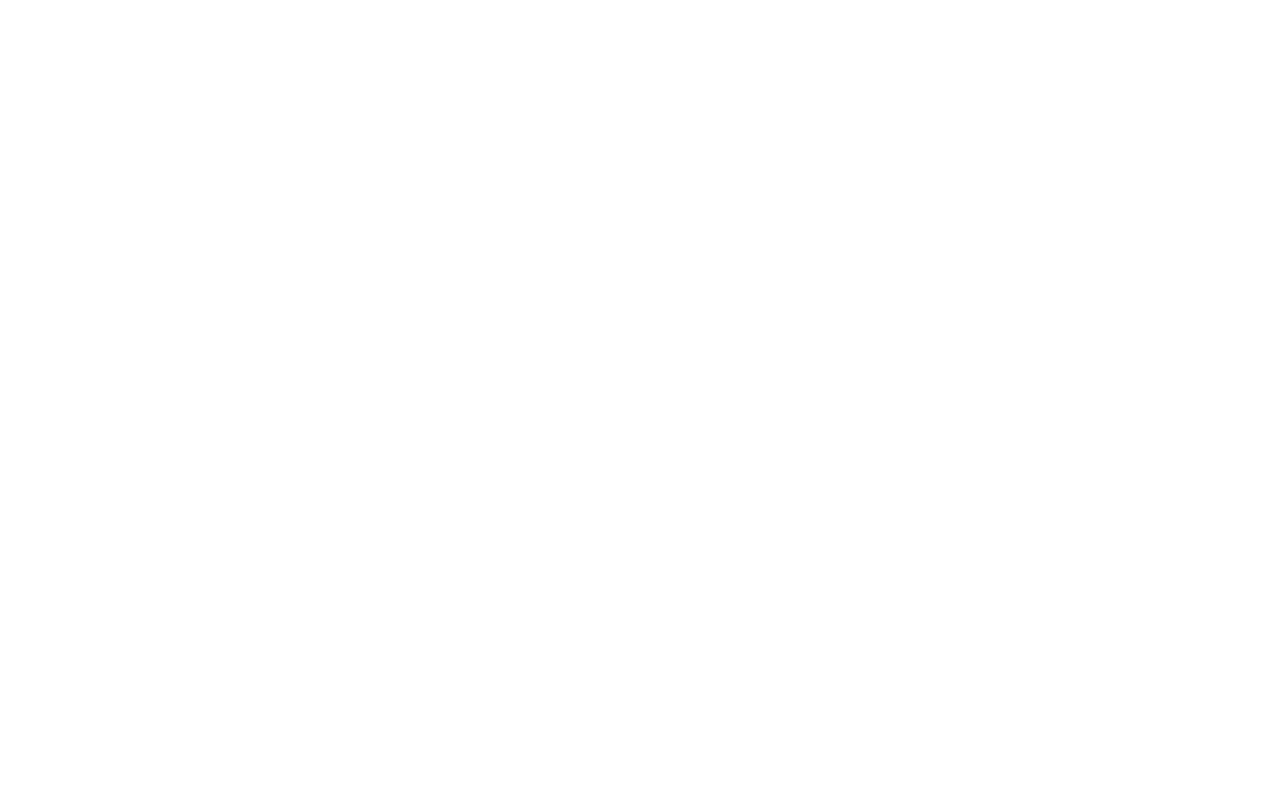
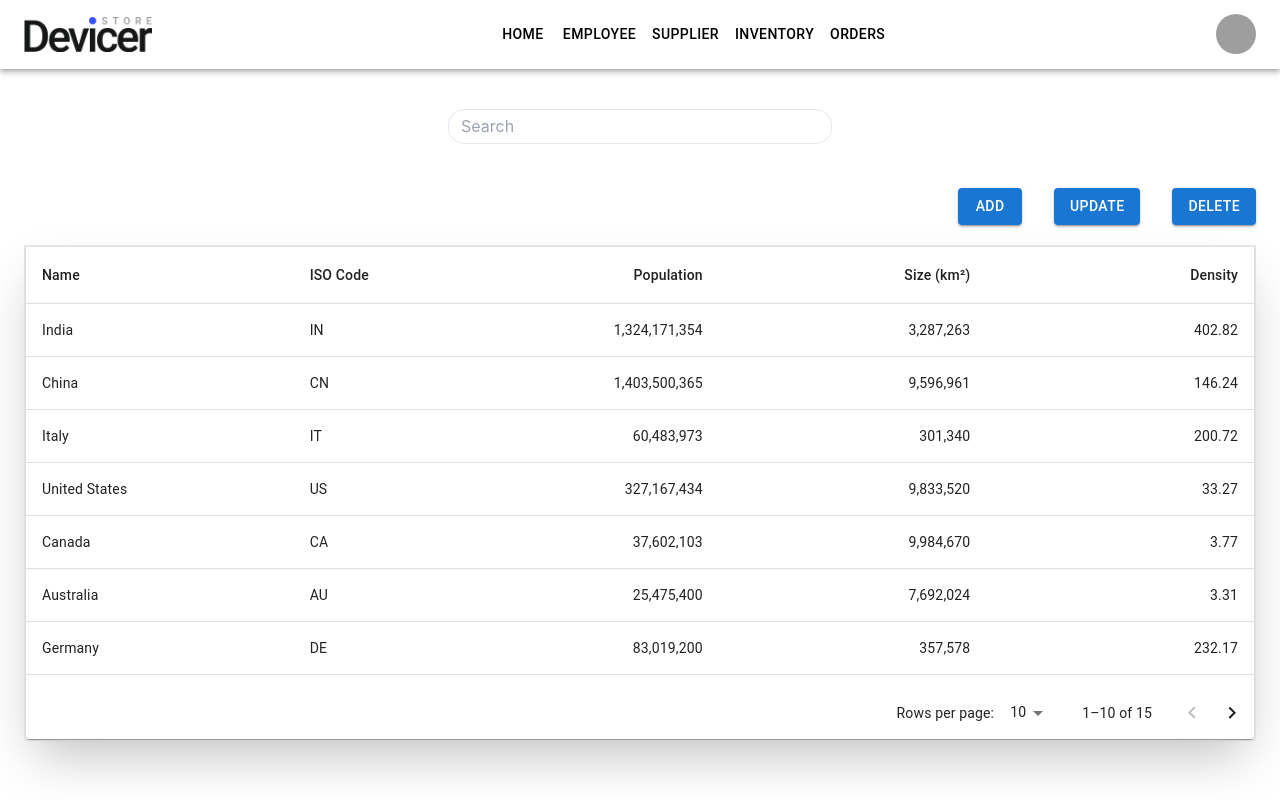
Before and after one commit to Sithum1220/Mobile-Shop-Management-System, a React (Create React App) app in the folder Client/: page /employee in a window 1280 px wide. Before the commit this address had no page. Built offline with nearby package versions, Linux system fonts and the light colour scheme; grey boxes are pictures that could not be loaded.

Commit message:
Employee Form

```diff
--- a/Client/src/App.tsx
+++ b/Client/src/App.tsx
@@ -3,17 +3,17 @@
 import {BrowserRouter, Route, Routes} from "react-router-dom";
 import {Login} from "./view/pages/Login/Login";
 import {Register} from "./view/pages/Register/Register";
-import {Dashboard} from "./view/pages/Dashboard/Dashboard";
 import {DefaultLayout} from "./view/common/DefaultContent/DefaultLayout";
+import {MainContent} from "./view/common/MainContent/MainContent";
 
 function App() {
   return (
     <div>
       <BrowserRouter>
           <Routes>
-              <Route path="/" Component={Login}></Route>
-              <Route path="/register" Component={Register}></Route>
-              <Route path="/home" Component={DefaultLayout}></Route>
+              <Route path="/" element={<Login />} />
+              <Route path="/register" element={<Register />} />
+              <Route path="/*" element={<DefaultLayout />} />
           </Routes>
       </BrowserRouter>
     </div>
--- a/Client/src/view/common/DefaultContent/DefaultLayout.tsx
+++ b/Client/src/view/common/DefaultContent/DefaultLayout.tsx
@@ -2,6 +2,7 @@
 import {NavBar} from "../NavBar/NavBar";
 import {Dashboard} from "../../pages/Dashboard/Dashboard";
 import {MainContent} from "../MainContent/MainContent";
+import {Login} from "../../pages/Login/Login";
 
 export class DefaultLayout extends Component {
     render() {
--- a/Client/src/view/common/MainContent/MainContent.tsx
+++ b/Client/src/view/common/MainContent/MainContent.tsx
@@ -1,11 +1,13 @@
 import {Route, Routes} from "react-router-dom";
 import {Dashboard} from "../../pages/Dashboard/Dashboard";
+import {Employee} from "../../pages/Employee/Employee";
 
 export function MainContent() {
     return (
         <div className="container mx-auto px-6">
             <Routes>
-                <Route path="/" Component={Dashboard}/>
+                <Route path="/home" element={<Dashboard />} />
+                <Route path="/employee" element={<Employee />} />
             </Routes>
         </div>
     );
--- a/Client/src/view/common/NavBar/NavBar.tsx
+++ b/Client/src/view/common/NavBar/NavBar.tsx
@@ -1,4 +1,5 @@
-import * as React from 'react';
+import React from 'react';
+import { useNavigate } from 'react-router-dom'; // Import useNavigate from react-router-dom
 import AppBar from '@mui/material/AppBar';
 import Box from '@mui/material/Box';
 import Toolbar from '@mui/material/Toolbar';
@@ -11,15 +12,16 @@
 import Button from '@mui/material/Button';
 import Tooltip from '@mui/material/Tooltip';
 import MenuItem from '@mui/material/MenuItem';
-import AdbIcon from '@mui/icons-material/Adb';
 import logo from '../../image/img.png';
 
-const pages = ['Dashboard', 'Employee', 'Supplier','Inventory','Orders'];
+const pages = ['home', 'employee', 'supplier','inventory','orders'];
 const settings = ['Profile', 'Account', 'Dashboard', 'Logout'];
 
 export function NavBar() {
     const [anchorElNav, setAnchorElNav] = React.useState<null | HTMLElement>(null);
     const [anchorElUser, setAnchorElUser] = React.useState<null | HTMLElement>(null);
+
+    const navigate = useNavigate(); // Initialize the useNavigate hook
 
     const handleOpenNavMenu = (event: React.MouseEvent<HTMLElement>) => {
         setAnchorElNav(event.currentTarget);
@@ -36,11 +38,15 @@
         setAnchorElUser(null);
     };
 
+    const handleNavigate = (page: string) => {
+        navigate(`/${page}`);
+        handleCloseNavMenu();
+    };
+
     return (
         <AppBar position="static" sx={{ backgroundColor: 'white' }}>
             <Container maxWidth="xl">
                 <Toolbar disableGutters>
-                    {/*<AdbIcon sx={{ display: { xs: 'none', md: 'flex' }, mr: 1 }} />*/}
                     <Typography
                         variant="h6"
                         noWrap
@@ -89,8 +95,8 @@
                                 display: { xs: 'block', md: 'none' },
                             }}
                         >
-                            {pages.map((page) => (
-                                <MenuItem key={page} onClick={handleCloseNavMenu}>
+                            {pages.map((page,index) => (
+                                <MenuItem key={index} onClick={() => handleNavigate(page)}>
                                     <Typography textAlign="center">{page}</Typography>
                                 </MenuItem>
                             ))}
@@ -120,7 +126,7 @@
                         {pages.map((page) => (
                             <Button
                                 key={page}
-                                onClick={handleCloseNavMenu}
+                                onClick={() => handleNavigate(page)}
                                 sx={{ my: 2, color: 'black', display: 'block' }} // Changed text color to black
                             >
                                 {page}
--- /dev/null
+++ b/Client/src/view/pages/Employee/Employee.tsx
@@ -0,0 +1,178 @@
+import * as React from 'react';
+import Paper from '@mui/material/Paper';
+import Table from '@mui/material/Table';
+import TableBody from '@mui/material/TableBody';
+import TableCell from '@mui/material/TableCell';
+import TableContainer from '@mui/material/TableContainer';
+import TableHead from '@mui/material/TableHead';
+import TablePagination from '@mui/material/TablePagination';
+import TableRow from '@mui/material/TableRow';
+import Button from "@mui/material/Button";
+
+interface Column {
+    id: 'name' | 'code' | 'population' | 'size' | 'density';
+    label: string;
+    minWidth?: number;
+    align?: 'right';
+    format?: (value: number) => string;
+}
+
+const columns: readonly Column[] = [
+    { id: 'name', label: 'Name', minWidth: 170 },
+    { id: 'code', label: 'ISO\u00a0Code', minWidth: 100 },
+    {
+        id: 'population',
+        label: 'Population',
+        minWidth: 170,
+        align: 'right',
+        format: (value: number) => value.toLocaleString('en-US'),
+    },
+    {
+        id: 'size',
+        label: 'Size\u00a0(km\u00b2)',
+        minWidth: 170,
+        align: 'right',
+        format: (value: number) => value.toLocaleString('en-US'),
+    },
+    {
+        id: 'density',
+        label: 'Density',
+        minWidth: 170,
+        align: 'right',
+        format: (value: number) => value.toFixed(2),
+    },
+];
+
+interface Data {
+    name: string;
+    code: string;
+    population: number;
+    size: number;
+    density: number;
+}
+
+function createData(
+    name: string,
+    code: string,
+    population: number,
+    size: number,
+): Data {
+    const density = population / size;
+    return { name, code, population, size, density };
+}
+
+const rows = [
+    createData('India', 'IN', 1324171354, 3287263),
+    createData('China', 'CN', 1403500365, 9596961),
+    createData('Italy', 'IT', 60483973, 301340),
+    createData('United States', 'US', 327167434, 9833520),
+    createData('Canada', 'CA', 37602103, 9984670),
+    createData('Australia', 'AU', 25475400, 7692024),
+    createData('Germany', 'DE', 83019200, 357578),
+    createData('Ireland', 'IE', 4857000, 70273),
+    createData('Mexico', 'MX', 126577691, 1972550),
+    createData('Japan', 'JP', 126317000, 377973),
+    createData('France', 'FR', 67022000, 640679),
+    createData('United Kingdom', 'GB', 67545757, 242495),
+    createData('Russia', 'RU', 146793744, 17098246),
+    createData('Nigeria', 'NG', 200962417, 923768),
+    createData('Brazil', 'BR', 210147125, 8515767),
+];
+
+
+export function Employee() {
+    const [page, setPage] = React.useState(0);
+    const [rowsPerPage, setRowsPerPage] = React.useState(10);
+
+    const handleChangePage = (event: unknown, newPage: number) => {
+        setPage(newPage);
+    };
+
+    const handleChangeRowsPerPage = (event: React.ChangeEvent<HTMLInputElement>) => {
+        setRowsPerPage(+event.target.value);
+        setPage(0);
+    };
+    return (
+        <div>
+
+
+            <div className="mt-10 flex justify-center w-full items-center flex-col gap-8">
+                <div className="mb-3 xl:w-96">
+                    <input
+                        type="search"
+                        className="relative m-0 block w-full min-w-0 flex-auto rounded-2xl border border-gray-200
+                    bg-transparent bg-clip-padding px-3 py-[0.25rem] font-normal leading-[1.6]
+                    outline-none transition duration-200 ease-in-out focus:z-[3] focus:border-primary
+                    focus:text-neutral-700 focus:shadow-[inset_0_0_0_1px_rgb(59,113,202)] focus:outline-none
+                    dark:border-neutral-600 dark:text-neutral-200 dark:placeholder:text-gray-400
+                    text-black
+                    dark:focus:border-primary"
+                        id="exampleSearch"
+                        placeholder="Search"/>
+                </div>
+
+                <div className="w-full">
+                    <div className="flex justify-end gap-8 mb-5">
+                        <Button variant="contained">Add</Button>
+                        <Button variant="contained">Update</Button>
+                        <Button variant="contained">Delete</Button>
+                    </div>
+                    <div className="w-full shadow-2xl border-2 border-gray-200">
+
+                        <Paper sx={{width: '100%', overflow: 'hidden'}}>
+                            <TableContainer sx={{maxHeight: 440}}>
+                                <Table stickyHeader aria-label="sticky table">
+                                    <TableHead>
+                                        <TableRow>
+                                            {columns.map((column) => (
+                                                <TableCell
+                                                    key={column.id}
+                                                    align={column.align}
+                                                    style={{minWidth: column.minWidth}}
+                                                >
+                                                    {column.label}
+                                                </TableCell>
+                                            ))}
+                                        </TableRow>
+                                    </TableHead>
+                                    <TableBody>
+                                        {rows
+                                            .slice(page * rowsPerPage, page * rowsPerPage + rowsPerPage)
+                                            .map((row) => {
+                                                return (
+                                                    <TableRow hover role="checkbox" tabIndex={-1} key={row.code}>
+                                                        {columns.map((column) => {
+                                                            const value = row[column.id];
+                                                            return (
+                                                                <TableCell key={column.id} align={column.align}>
+                                                                    {column.format && typeof value === 'number'
+                                                                        ? column.format(value)
+                                                                        : value}
+                                                                </TableCell>
+                                                            );
+                                                        })}
+                                                    </TableRow>
+                                                );
+                                            })}
+                                    </TableBody>
+                                </Table>
+                            </TableContainer>
+                            <TablePagination
+                                rowsPerPageOptions={[10, 25, 100]}
+                                component="div"
+                                count={rows.length}
+                                rowsPerPage={rowsPerPage}
+                                page={page}
+                                onPageChange={handleChangePage}
+                                onRowsPerPageChange={handleChangeRowsPerPage}
+                            />
+                        </Paper>
+
+                    </div>
+                </div>
+
+            </div>
+        </div>
+
+    );
+}
--- a/Client/src/view/pages/Login/Login.tsx
+++ b/Client/src/view/pages/Login/Login.tsx
@@ -1,6 +1,7 @@
 import {Link} from "react-router-dom";
 
 export function Login() {
+
     return (
         <div className="flex items-center justify-center h-screen w-full px-5 sm:px-0">
             <div className="flex bg-white rounded-lg shadow-lg border overflow-hidden max-w-sm lg:max-w-4xl w-full">
@@ -50,7 +51,7 @@
                     </div>
                     <div className="mt-4 flex items-center w-full text-center">
                         <Link
-                            to="register"
+                            to="/register"
                             className="text-xs text-gray-500 capitalize text-center w-full"
                         >
                             Don&apos;t have an account yet?
```
